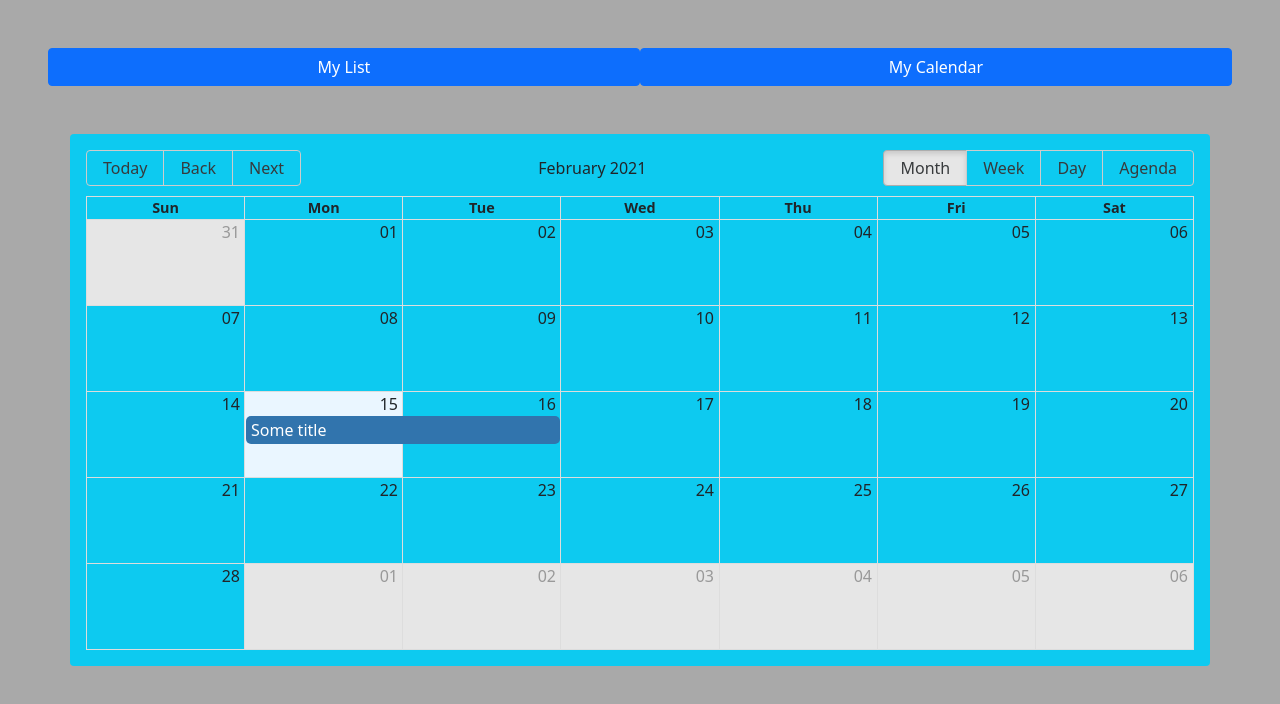
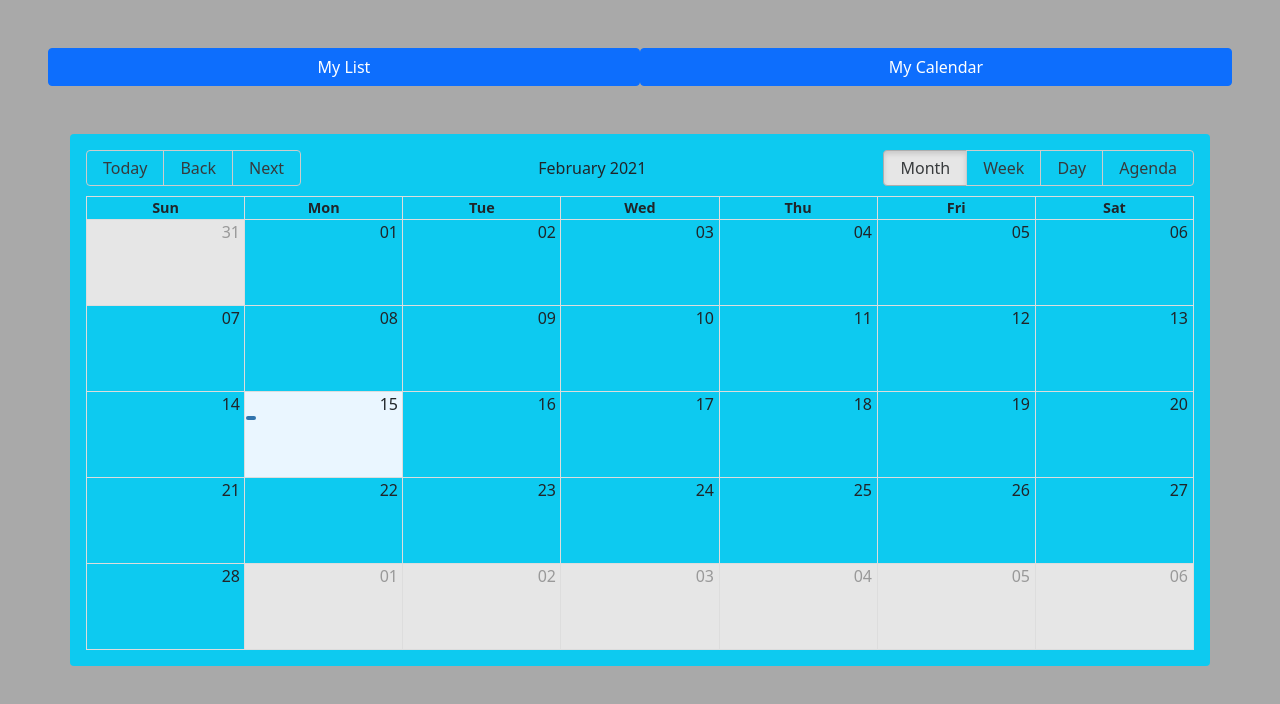
Before and after one commit to basileLeroy/intro-react, a React (Create React App) app: page /calendar in a window 1280 px wide. Shown: the top 704 px of the page. Built offline with nearby package versions, Linux system fonts and the light colour scheme.

Commit message:
Optimizing connection between calendar and localestorage

```diff
--- a/src/App.js
+++ b/src/App.js
@@ -32,7 +32,8 @@ function Home() {
 
   // useRef() is a build in function to call inputs fields with the attribute "ref"
   const todoName = useRef();
-  const todoDate = useRef();
+  const todoStartDate = useRef();
+  const todoStopDate = useRef();
 
   useEffect(() => {
     // Can't read strings, need to parse with JSON
@@ -64,7 +65,8 @@ function Home() {
 
   function addToList(e) {
     const name = todoName.current.value
-    const date = todoDate.current.value
+    const startDate = todoStartDate.current.value
+    const stopDate = todoStopDate.current.value
 
     if (name === '') {
         return
@@ -72,7 +74,7 @@ function Home() {
 
     setTodos(previousTodos => {
       // uuidv4 is a id library that generates id's
-        return [ ...previousTodos, {id: uuidv4(), name: name, complete: false, date: date}]
+        return [ ...previousTodos, {id: uuidv4(), name: name, complete: false, startDate: startDate, stopDate: stopDate}]
     })
 
     // Returning the unput box to empty after submit
@@ -93,7 +95,12 @@ function Home() {
       <div className="input-group mb-3">
           <span className="input-group-text" id="inputGroup-sizing-default">Add to list</span>
           <input ref={todoName} type="text" placeholder="New Todo ..."/>
-          <input ref={todoDate} type="date" id="start" name="trip-start"
+          <span className="input-group-text" id="inputGroup-sizing-default">From:</span>
+          <input ref={todoStartDate} type="date" id="start" name="trip-start"
+              min="2021-01-01" max="2070-12-31">
+          </input>
+          <span className="input-group-text" id="inputGroup-sizing-default">To:</span>
+          <input ref={todoStopDate} type="date" id="stop" name="trip-start"
               min="2021-01-01" max="2070-12-31">
           </input>
 
--- a/src/CalendarPage.js
+++ b/src/CalendarPage.js
@@ -1,37 +1,61 @@
-import React, { Component } from 'react'
+import React, { Component, useState, useEffect } from 'react';
 import { Calendar, momentLocalizer } from "react-big-calendar";
 import moment from "moment";
 import "react-big-calendar/lib/css/react-big-calendar.css";
 
+const LOCAL_STORAGE_KEY = 'todoApp.todos';
 const localizer = momentLocalizer(moment);
 
-class CalendarPage extends Component {
+const CalendarPage = () => {
 
-    state = {
+    //TODO: Change the
+
+    const [calendarItems, setCalendar] = useState([]);
+
+    useEffect(() => {
+        // Can't read strings, need to parse with JSON
+        const StoredCalendar = JSON.parse(localStorage.getItem(LOCAL_STORAGE_KEY))
+        if (StoredCalendar) setCalendar(StoredCalendar)
+        //array is empty so that it only loads once.
+    }, [])
+
+    useEffect(() => {
+        localStorage.setItem(LOCAL_STORAGE_KEY, JSON.stringify(calendarItems))
+    }, [calendarItems]);
+
+    // Read map as a foreach!
+    const calendarResults = calendarItems.map((calendarItem) => {
+
+        return {
+            eventName: calendarItem.name,
+            startDate: calendarItem.startdate,
+            stopDate: calendarItem.stopDate
+        }
+    })
+
+    const state = {
         events: [
             {
-            start: moment().toDate(),
-            end: moment()
-            .add(1, "days")
-            .toDate(),
-            title: "Some title"
+                title: calendarResults.eventName,
+                start: calendarResults.startDate,
+                end: calendarResults.stopDate
             }
         ]
-    };
+    }
+    console.log(calendarResults)
 
-    render() {
     return (
         <div className="App">
             <Calendar
                 localizer={localizer}
-                    events={this.state.events}
+                events={state.events}
                 startAccessor="start"
                 endAccessor="end"
                 style={{ height: 500 }}
             />
         </div>
-        );
-    }
+    )
+
 }
 
 export default CalendarPage;
--- a/src/Todo.js
+++ b/src/Todo.js
@@ -12,7 +12,7 @@ export default function Todo({ todo, toggleTodo }) {
             <label className="card-body p-3 mb-2 bg-primary text-white">
                 {/* Instead of using the toggleTodo function, we use an inbetween function to get the id of the checkbox */}
                 <input type="checkbox" checked={todo.complete} onChange={handleTodoClick}/>
-                {todo.name} - Deadline: {todo.date}
+                {todo.name} - Deadline: {todo.stopDate}
 
             </label>
         </div>
```
Lines whose indentation alone changed are shown as unchanged.
